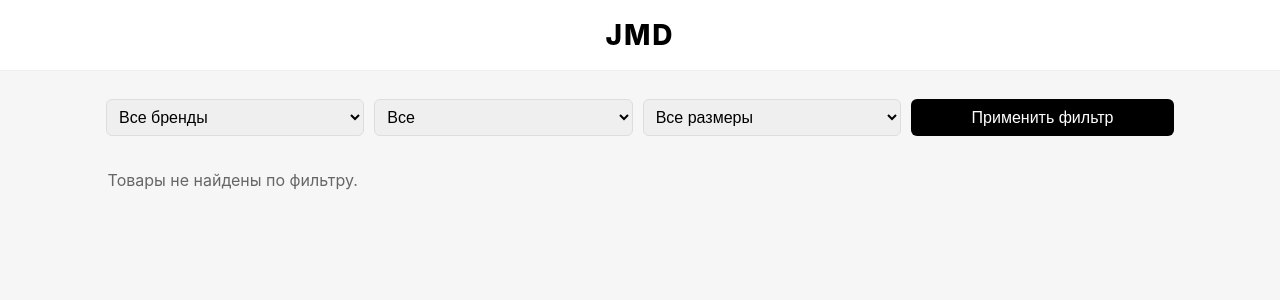
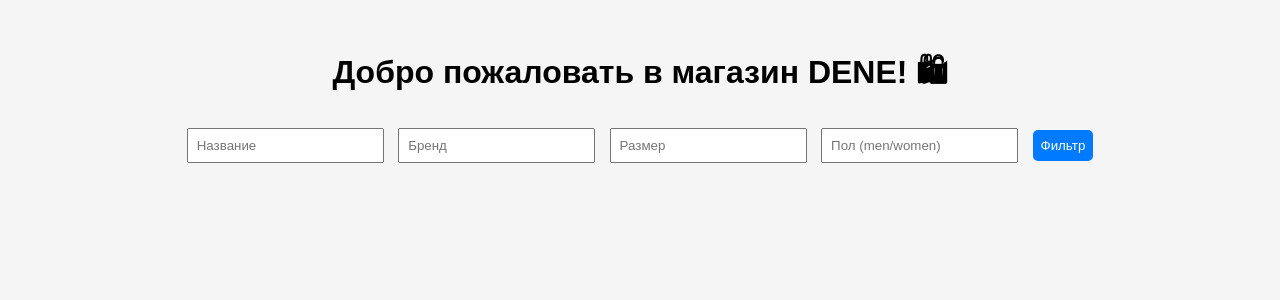
Before and after one commit to dauralio-cell/jmd_store, a Flask app: template templates/index.html in a window 1280 px wide. Shown: the top 300 px of the page. Run offline with Flask 3, Linux system fonts and the light colour scheme; the template is opened without the code that fills it, so the values that code supplies are empty.

Commit message:
update main and index for filters

```diff
--- a/templates/index.html
+++ b/templates/index.html
@@ -1,98 +1,52 @@
-<!doctype html>
+<!DOCTYPE html>
 <html lang="ru">
 <head>
-<meta name="viewport" content="width=device-width, initial-scale=1.0, maximum-scale=1.0, user-scalable=no">
+    <meta charset="UTF-8">
+    <title>Магазин DENE</title>
     <style>
-  body {
-    margin: 0;
-    padding: 0;
-    font-family: -apple-system, BlinkMacSystemFont, "Segoe UI", Roboto, sans-serif;
-    background: #f8f9fa;
+        body { font-family: Arial, sans-serif; background: #f5f5f5; padding: 20px; }
+        h1 { text-align: center; margin-bottom: 20px; }
+        form { text-align: center; margin-bottom: 30px; }
+        input, button { padding: 8px; margin: 5px; }
+        .product {
+            background: white;
+            padding: 15px;
+            margin: 10px auto;
+            max-width: 400px;
+            border-radius: 10px;
+            box-shadow: 0 2px 5px rgba(0,0,0,0.1);
         }
-
-  .container {
-    width: 100%;
-    max-width: 420px;
-    margin: 0 auto;
-    padding: 16px;
+        .product h3 { margin: 0; }
+        button {
+            background-color: #007bff;
+            color: white;
+            border: none;
+            cursor: pointer;
+            border-radius: 5px;
         }
-
-  button, input, select {
-    width: 100%;
-    box-sizing: border-box;
-    font-size: 16px;
-    padding: 10px;
-    margin-top: 10px;
-    border-radius: 10px;
-    border: 1px solid #ccc;
-  }
-
-  img {
-    max-width: 100%;
-    height: auto;
-    display: block;
-  }
-
-  .card {
-    background: white;
-    border-radius: 12px;
-    box-shadow: 0 2px 6px rgba(0,0,0,0.1);
-    margin-bottom: 16px;
-    padding: 16px;
-  }
+        button:hover { background-color: #0056b3; }
     </style>
-  <meta charset="utf-8">
-  <meta name="viewport" content="width=device-width,initial-scale=1">
-  <title>JMD</title>
-  <link rel="stylesheet" href="{{ url_for('static', filename='style.css') }}">
 </head>
 <body>
-  <header class="site-header">
-    <div class="logo">JMD</div>
-  </header>
+    <h1>Добро пожаловать в магазин DENE! 🛍</h1>
 
-  <main class="container">
-    <form method="get" class="filters">
-      <select name="brand">
-        <option value="">Все бренды</option>
-        {% for b in brands %}
-        <option value="{{ b }}" {% if selected_brand==b %}selected{% endif %}>{{ b }}</option>
-        {% endfor %}
-      </select>
-
-      <select name="gender">
-        <option value="">Все</option>
-        {% for g in genders %}
-        <option value="{{ g }}" {% if selected_gender==g %}selected{% endif %}>{{ g }}</option>
-        {% endfor %}
-      </select>
-
-      <select name="size">
-        <option value="">Все размеры</option>
-        {% for s in sizes %}
-        <option value="{{ s }}" {% if selected_size==s %}selected{% endif %}>{{ s }}</option>
-        {% endfor %}
-      </select>
-
-      <button type="submit">Применить фильтр</button>
+    <form method="get">
+        <input type="text" name="name" placeholder="Название" value="{{ request.args.get('name', '') }}">
+        <input type="text" name="brand" placeholder="Бренд" value="{{ request.args.get('brand', '') }}">
+        <input type="text" name="size" placeholder="Размер" value="{{ request.args.get('size', '') }}">
+        <input type="text" name="gender" placeholder="Пол (men/women)" value="{{ request.args.get('gender', '') }}">
+        <button type="submit">Фильтр</button>
     </form>
 
-    <section class="catalog">
-      {% if products|length == 0 %}
-        <p class="empty">Товары не найдены по фильтру.</p>
-      {% endif %}
-      {% for p in products %}
-        <article class="card">
-          <img src="{{ p['image'] }}" alt="Фото" class="thumb">
-          <div class="card-body">
-            <h3 class="title">{{ p['name'] }}</h3>
-            <div class="meta">{{ p['brand'] }} • {{ p['gender'] }} • {{ p['size'] }}</div>
-            <div class="price">{{ p['display_price'] }} ₸ <span class="orig">{{ p['price'] }} ₸</span></div>
-            <a class="btn" href="https://t.me/dene_store_bot">Заказать</a>
+    {% for product in products %}
+        <div class="product">
+            <h3>{{ product["Name"] }}</h3>
+            <p><b>Бренд:</b> {{ product["Brand"] }}</p>
+            <p><b>Цена:</b> {{ product["Price"] }} ₸</p>
+            <p><b>Наличие:</b> {{ product["Available"] }}</p>
+            <p><b>Количество:</b> {{ product["Quantity"] }}</p>
+            <button onclick="alert('Товар {{ product['Name'] }} добавлен в корзину!')">Купить 🛒</button>
         </div>
-        </article>
     {% endfor %}
-    </section>
-  </main>
 </body>
 </html>
```
Also changed, not shown: main.py (+23 -116 lines), 1 other file. Lines whose indentation alone changed are shown as unchanged.
